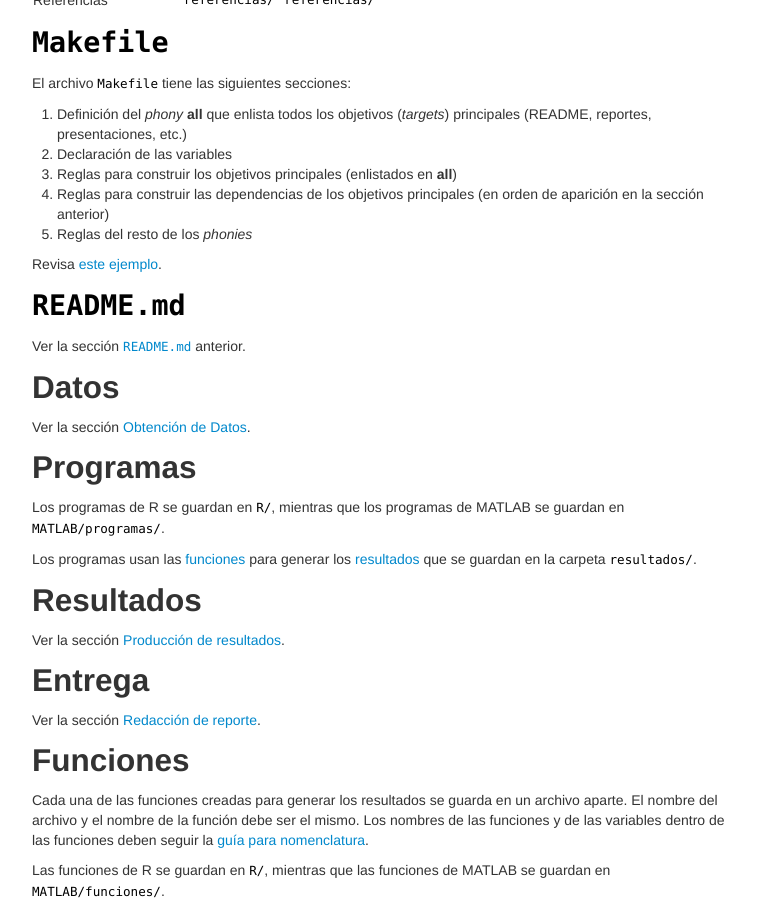
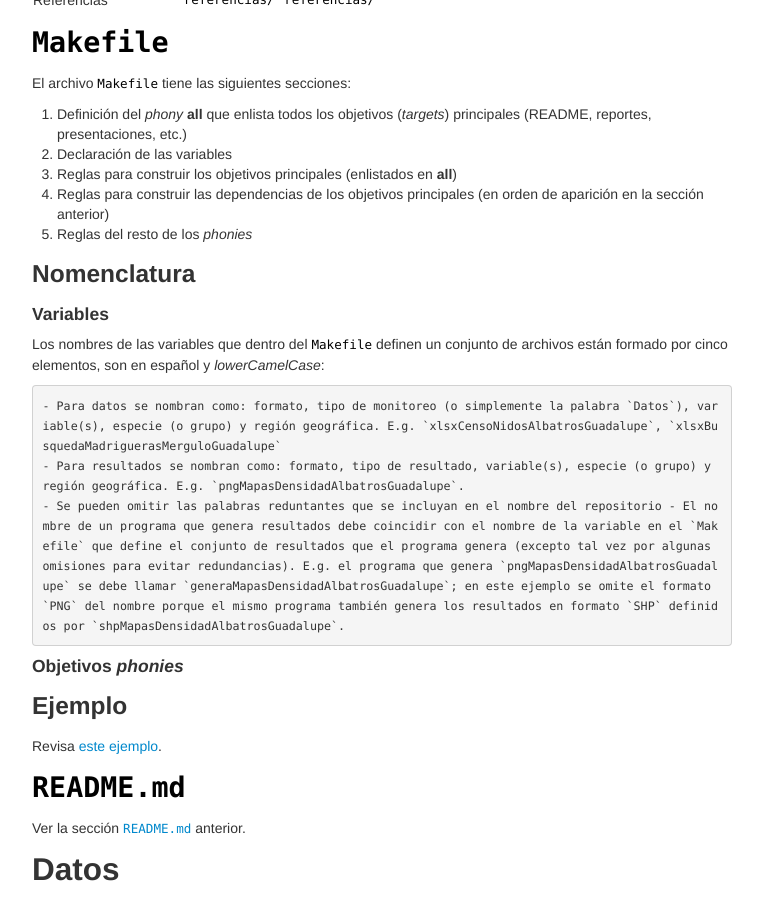
Before and after one commit to LizethMReyes/islasgeci.github.io, a Jekyll site: the page built from ciencia_de_datos/guia_de_estilo/estructura.md, in a window 1280 px wide and 900 px high, scrolled down 535 px. Shown: the whole window, without its empty margins (258-1021 px from the left). Built offline with Jekyll 4.4.1, drawn with Linux system fonts in a browser that asks for light colours.

Commit message:
Mueve nomenclatura dentro de `Makefile` a página de estructura

```diff
--- a/ciencia_de_datos/guia_de_estilo/estructura.md
+++ b/ciencia_de_datos/guia_de_estilo/estructura.md
@@ -37,6 +37,23 @@ El archivo `Makefile` tiene las siguientes secciones:
 1. Reglas para construir los objetivos principales (enlistados en **all**)
 1. Reglas para construir las dependencias de los objetivos principales (en orden de aparición en la sección anterior)
 1. Reglas del resto de los _phonies_
+
+### Nomenclatura
+
+#### Variables
+
+Los nombres de las variables que dentro del `Makefile` definen un conjunto de archivos están formado por cinco elementos, son en español y _lowerCamelCase_:
+
+    - Para datos se nombran como: formato, tipo de monitoreo (o simplemente la palabra `Datos`), variable(s), especie (o grupo) y región geográfica. E.g. `xlsxCensoNidosAlbatrosGuadalupe`, `xlsxBusquedaMadriguerasMerguloGuadalupe`
+    - Para resultados se nombran como: formato, tipo de resultado, variable(s), especie (o grupo) y región geográfica. E.g. `pngMapasDensidadAlbatrosGuadalupe`.
+    - Se pueden omitir las palabras reduntantes que se incluyan en el nombre del repositorio
+- El nombre de un programa que genera resultados debe coincidir con el nombre de la variable en el `Makefile` que define el conjunto de resultados que el programa genera (excepto tal vez por algunas omisiones para evitar redundancias). E.g. el programa que genera `pngMapasDensidadAlbatrosGuadalupe` se debe llamar `generaMapasDensidadAlbatrosGuadalupe`; en este ejemplo se omite el formato `PNG` del nombre porque el mismo programa también genera los resultados en formato `SHP` definidos por `shpMapasDensidadAlbatrosGuadalupe`.
+
+#### Objetivos _phonies_
+
+
+
+### Ejemplo
 
 Revisa [este ejemplo](https://bitbucket.org/analislas/analisis/src/default/referencias/ejemplo-makefile).
 
```
Also changed, not shown: ciencia_de_datos/guia_de_estilo/nomenclatura.md (+1 -5 lines).
